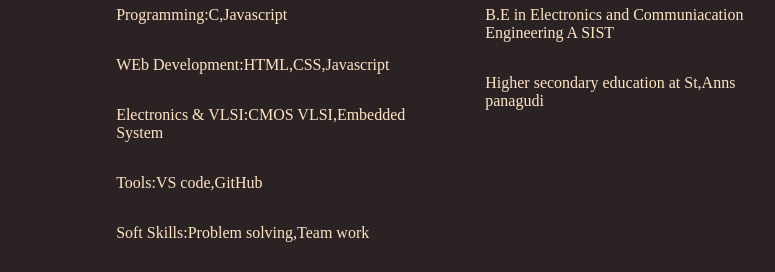
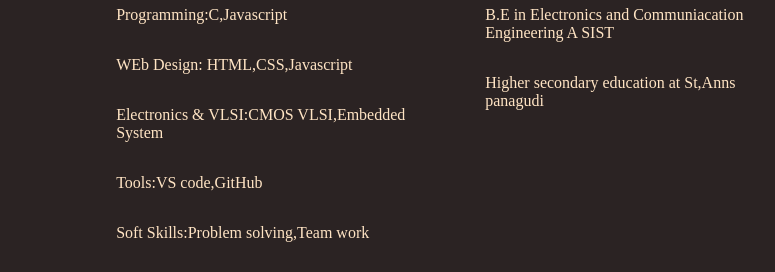
Before and after one commit to DharunAkash-43130093/portfolio, a plain HTML site: page index.html in a window 1280 px wide. Shown: the part 200-472 px from the top of the page, 357-1132 px from the left. Drawn offline with Linux system fonts and the light colour scheme.

Commit message:
Update index.html

```diff
--- a/index.html
+++ b/index.html
@@ -110,7 +110,7 @@
         <div class="myself2">
             <div><h2>Skills Highlight</h2></div>
             <div><p>Programming:C,Javascript</p></div>
-            <div><p>WEb Development:HTML,CSS,Javascript</p></div>
+            <div><p>WEb Design:    HTML,CSS,Javascript</p></div>
             <div><p>Electronics & VLSI:CMOS VLSI,Embedded System</p></div>
             <div><p>Tools:VS code,GitHub</p></div>
             <div><p>Soft Skills:Problem solving,Team work</p></div>
```
